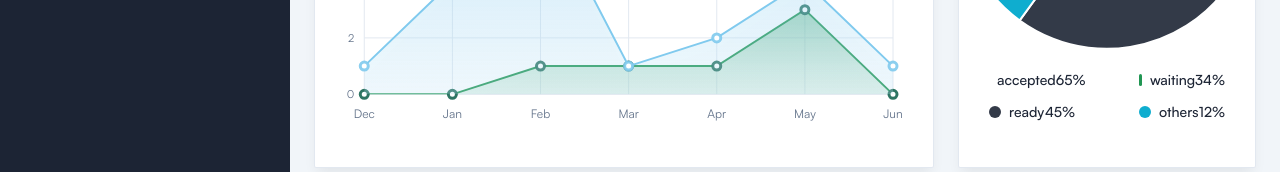
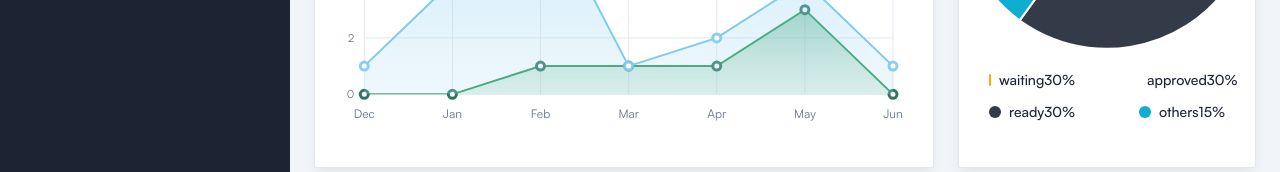
Before and after one commit to sgtrusty/react-dashboard, a Next.js app: page / in a window 1280 px wide. Shown: the part 515-687 px from the top of the page. Built offline with nearby package versions, Linux system fonts and the light colour scheme.

Commit message:
Component work improvements

```diff
--- a/src/app/dashboard/widgets/DashboardPieChart.tsx
+++ b/src/app/dashboard/widgets/DashboardPieChart.tsx
@@ -1,12 +1,7 @@
 import CustomerPieChart from "@/components/Charts/CustomerPieChart";
 import { CustomerStatus } from "@/types/customer";
 
-const statusKeys: string[] = [];
-for (let val of Object.keys(CustomerStatus) ) {
-  if ( isNaN( parseInt( val )) ) {
-    statusKeys[statusKeys.length] = val;
-  }
- }
+const statusKeys: string[] = Object.keys(CustomerStatus).filter(x => isNaN(parseInt(x)));
 
 interface IPieData {
     status: CustomerStatus;
@@ -15,7 +10,6 @@ interface IPieData {
 function calculateSeries(data: IPieData[]) : number[] {
   const series: number[] = Array.from({ length: statusKeys.length }, () => 0);
   for (let load of data) {
-    console.log(CustomerStatus[load.status], load.status);
     series[load.status]!++;
   }
   return series;
@@ -25,8 +19,6 @@ export default function DashboardPieChart({data} : {data: IPieData[]}) {
     const labels = statusKeys;
     const series = calculateSeries(data);
 
-    console.log(labels, series);
-
     return (
       <CustomerPieChart labels={labels} series={series}/>
     );
--- a/src/components/Charts/CustomerPieChart.tsx
+++ b/src/components/Charts/CustomerPieChart.tsx
@@ -54,6 +54,23 @@ const CustomerPieChart: React.FC = ({labels, series} : {labels: string[], series
     optionsClone.labels = labels;
     setOptions(optionsClone);
   }, []);
+
+  const getTopN = (arr: number[], n = 10) => {
+    const _arr = arr.map((value, index) => [value, index]);
+    // by using b[0] - a[0] instead of a[0] - b[0] we can get the array in non-increasing order
+    _arr.sort((a, b) => b[0] - a[0])
+    return _arr.slice(0, n).map(([_, index]) => index);
+  }
+
+  const topIndexes = getTopN(series, 3);
+
+  const totalSeries = series.reduce((prev, curr) => curr + prev);
+  const totalTopIndex = series.filter((_, index) => topIndexes.includes(index)).reduce((prev, curr) => prev+curr);
+
+  const legendMap = topIndexes.map(x => ({
+    label: labels[x],
+    value: Math.round(series[topIndexes[0]] / totalSeries * 100) + "%",
+  }));
 
   return (
     <>
@@ -112,8 +129,8 @@ const CustomerPieChart: React.FC = ({labels, series} : {labels: string[], series
           <div className="flex w-full items-center">
             <span className="mr-2 block h-3 w-full max-w-3 rounded-full bg-warning"></span>
             <p className="flex w-full justify-between text-sm font-medium text-black dark:text-white">
-              <span> {labels[0]} </span>
-              <span> 65% </span>
+              <span> {legendMap[0].label} </span>
+              <span> {legendMap[0].value} </span>
             </p>
           </div>
         </div>
@@ -121,8 +138,8 @@ const CustomerPieChart: React.FC = ({labels, series} : {labels: string[], series
           <div className="flex w-full items-center">
             <span className="mr-2 block h-3 w-full max-w-3 rounded-full bg-success"></span>
             <p className="flex w-full justify-between text-sm font-medium text-black dark:text-white">
-              <span> {labels[1]} </span>
-              <span> 34% </span>
+              <span> {legendMap[1].label} </span>
+              <span> {legendMap[1].value} </span>
             </p>
           </div>
         </div>
@@ -130,8 +147,8 @@ const CustomerPieChart: React.FC = ({labels, series} : {labels: string[], series
           <div className="flex w-full items-center">
             <span className="mr-2 block h-3 w-full max-w-3 rounded-full bg-graydark"></span>
             <p className="flex w-full justify-between text-sm font-medium text-black dark:text-white">
-              <span> {labels[2]} </span>
-              <span> 45% </span>
+              <span> {legendMap[2].label} </span>
+              <span> {legendMap[2].value} </span>
             </p>
           </div>
         </div>
@@ -140,7 +157,7 @@ const CustomerPieChart: React.FC = ({labels, series} : {labels: string[], series
             <span className="mr-2 block h-3 w-full max-w-3 rounded-full bg-[#0FADCF]"></span>
             <p className="flex w-full justify-between text-sm font-medium text-black dark:text-white">
               <span> others </span>
-              <span> 12% </span>
+              <span> {Math.floor(100 - totalTopIndex/totalSeries * 100)}% </span>
             </p>
           </div>
         </div>
```
